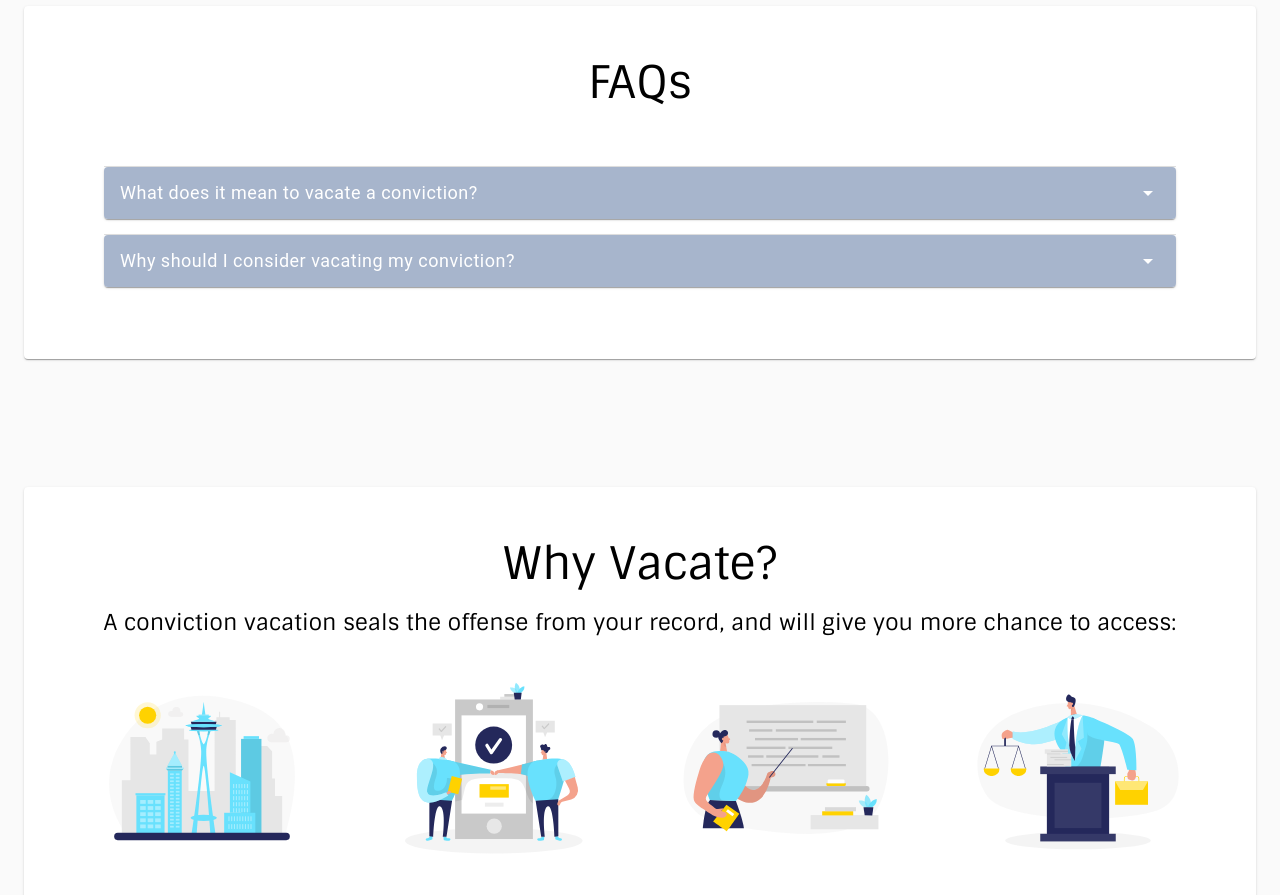
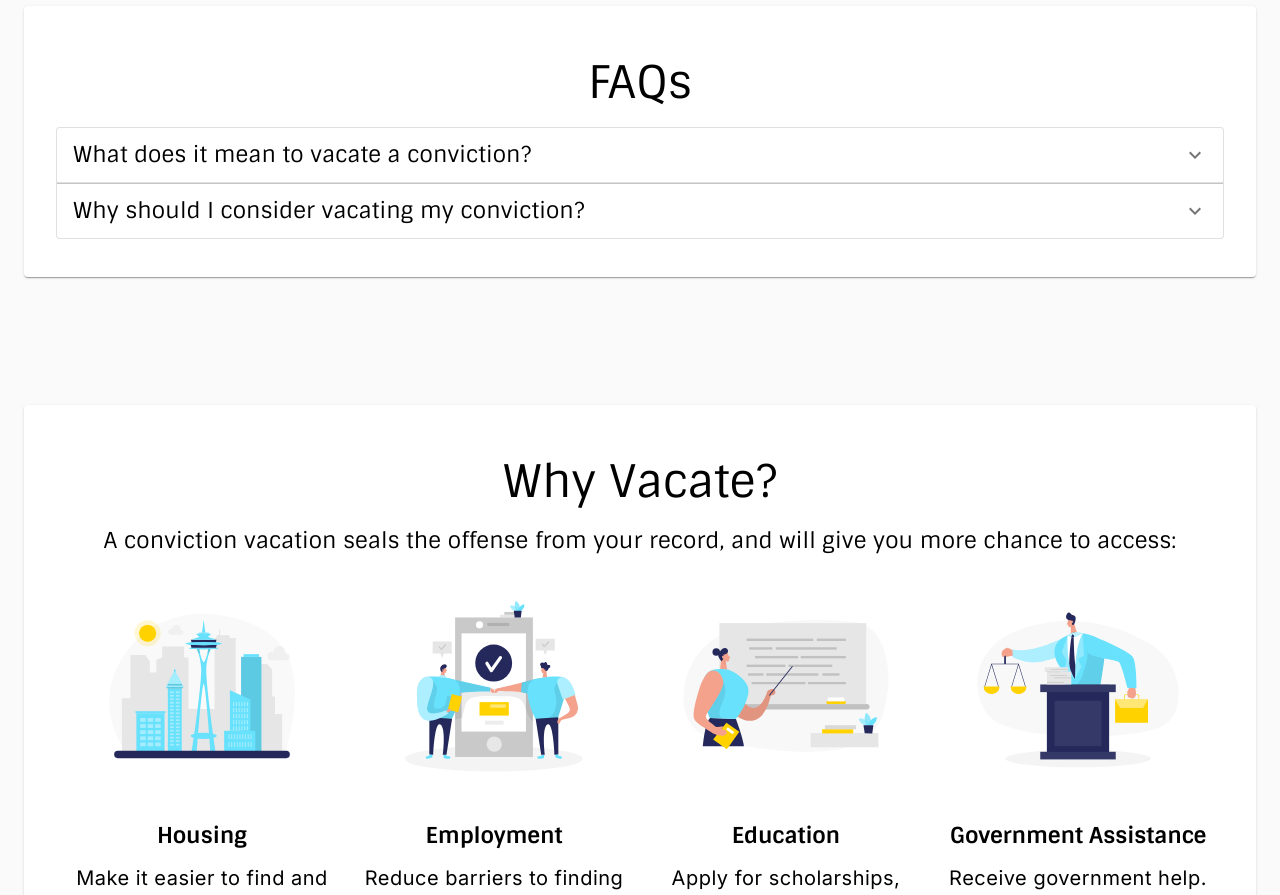
Before and after one commit to openseattle/clearviction-v1, a React (Create React App) app: page / in a window 1280 px wide. Shown: the part 1700-2595 px from the top of the page. Built offline with nearby package versions, Linux system fonts and the light colour scheme.

Commit message:
rename home faq

```diff
--- a/src/Components/AccordionBuilder.jsx
+++ b/src/Components/AccordionBuilder.jsx
@@ -2,70 +2,29 @@ import {
   Accordion,
   AccordionDetails,
   AccordionSummary,
-  Box,
   makeStyles,
   Typography,
 } from "@material-ui/core";
-import { ArrowDropDownOutlined } from "@material-ui/icons";
+import { ExpandMore } from "@material-ui/icons";
 
-const useStyles = makeStyles((theme) => ({
-  title: {
-    marginTop: theme.spacing(3),
-    marginBottom: theme.spacing(3),
-  },
-  faq: {
-    marginTop: theme.spacing(5),
-    marginBottom: theme.spacing(5),
-    marginRight: theme.spacing(3),
-    marginLeft: theme.spacing(3),
-    [theme.breakpoints.down("xs")]: {
-      marginRight: theme.spacing(2),
-      marginLeft: theme.spacing(2),
-    },
-  },
-  faqAccordionStyle: {
-    borderRadius: 4,
-    marginBottom: theme.spacing(2),
-  },
-  faqSummary: {
-    backgroundColor: theme.palette.primary.light,
-    color: "white",
-    borderRadius: 4,
-  },
-  faqSumText: {
-    fontFamily: ["roboto", "sans-serif"],
-    fontSize: 18,
-    [theme.breakpoints.down("xs")]: {
-      fontSize: 16,
-    },
-  },
-  expand: {
-    color: "white",
-    fontSize: 24,
-  },
-}));
-const AccordionBuilder = ({faqs, sectionHeading}) => {
+const useStyles = makeStyles((theme) => ({}));
+const AccordionBuilder = ({ faqs }) => {
   const classes = useStyles();
   return (
-    <Box className={classes.faq}>
-      <Typography className={classes.title} variant="h3">
-        {sectionHeading}
-      </Typography>
-
-      {faqs.map((faq) => (
-        <Accordion key={faq.summary} className={classes.faqAccordionStyle}>
-          <AccordionSummary
-            className={classes.faqSummary}
-            expandIcon={<ArrowDropDownOutlined className={classes.expand} />}
-          >
-            <Typography className={classes.faqSumText}>
-              {faq.summary}
-            </Typography>
+    <>
+      {faqs.map((faq, idx) => (
+        <Accordion
+          key={idx}
+          className={classes.faqAccordionStyle}
+          variant="outlined"
+        >
+          <AccordionSummary expandIcon={<ExpandMore />}>
+            <Typography variant="subtitle1">{faq.summary}</Typography>
           </AccordionSummary>
           <AccordionDetails>{faq.details}</AccordionDetails>
         </Accordion>
       ))}
-    </Box>
+    </>
   );
 };
 export default AccordionBuilder;
--- a/src/Pages/HomePage.jsx
+++ b/src/Pages/HomePage.jsx
@@ -19,7 +19,7 @@ import {
 import ContentSection from "../Components/ContentSection";
 import { RedesignButtonPrimary } from "../ui-kit/RedesignButtonPrimary";
 import { RedesignButtonSecondary } from "../ui-kit/RedesignButtonSecondary";
-import HomeFaq from "../Subpages/Home/HomeFaq";
+import HomeFAQAccordion from "../Subpages/Home/HomeFAQAccordion";
 
 const HomePage = () => {
   useEffect(() => trackPageview("Home"), []);
@@ -127,7 +127,7 @@ const HomePage = () => {
 
       <ContentSection sectionId="faq" sectionSize="lg" sectionTitle="FAQs">
         <div id="accordion">
-          <HomeFaq />
+          <HomeFAQAccordion />
         </div>
       </ContentSection>
 
--- a/src/Subpages/Home/HomeFaq.jsx
+++ b/src/Subpages/Home/HomeFAQAccordion.jsx
@@ -12,19 +12,15 @@ const questions = [
     details: (
       <List>
         <ListItem>
-          <ListItemText>
             Vacating a conviction is the process of clearing a conviction from
             your record so it is not visible to the public any more. Vacating
             your conviction can remove that crime from some background checks,
             and you can say legally that you were never convicted of that crime.
-          </ListItemText>
         </ListItem>
         <ListItem>
-          <ListItemText>
             The courts can still reference a vacated conviction in a future
             criminal proceeding, and not all convictions are eligible for
             vacation.
-          </ListItemText>
         </ListItem>
       </List>
     ),
@@ -100,12 +96,10 @@ const questions = [
   // },
 ];
 
-const HomeFaq = () => {
+const HomeFAQAccordion = () => {
   return (
-    <Container>
       <AccordionBuilder faqs={questions} />
-    </Container>
   );
 };
 
-export default HomeFaq;
+export default HomeFAQAccordion;
```
